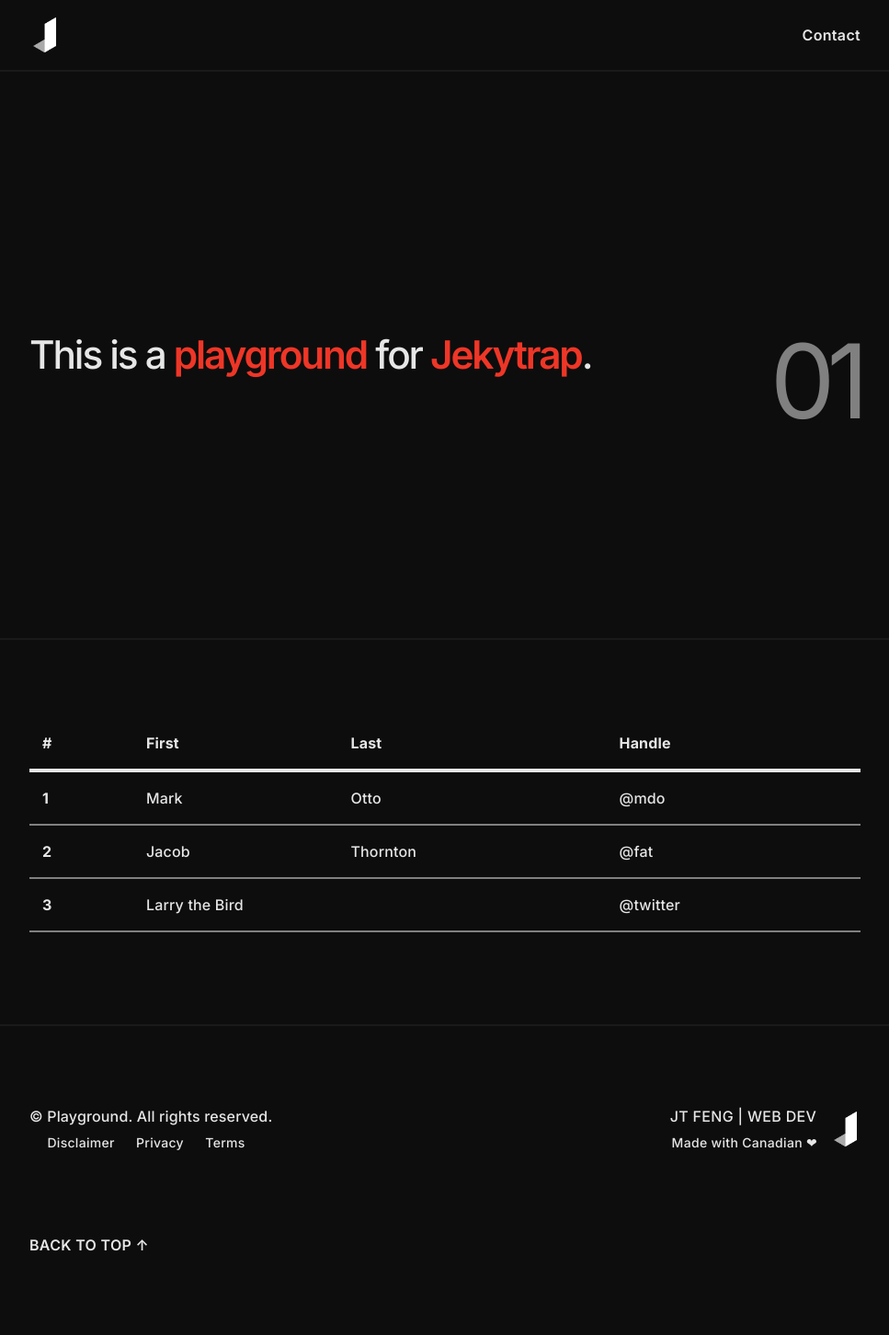
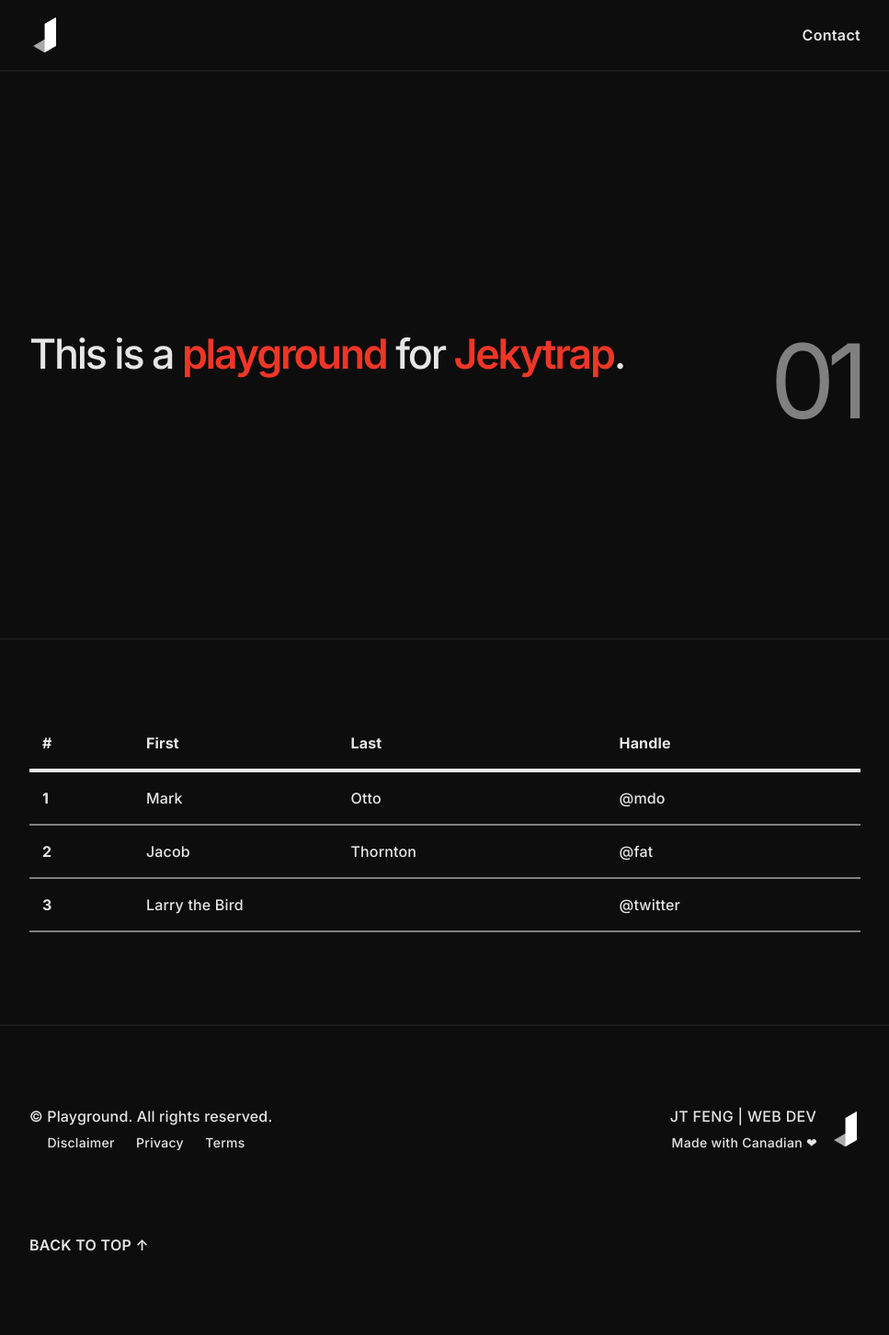
Before and after one commit to jingtianfeng/jekytrap-playground, a Jekyll site: the page built from index.html, in a window 1280 px wide. Shown: the whole page at 92% size, without its empty margins (156-1123 px from the left). Built offline with Jekyll 4.4.1, drawn with Linux system fonts in a browser that asks for light colours.

Commit message:
Update styles: tweak $h1-font-size and $h1-line-height

```diff
--- a/assets/css/styles.scss
+++ b/assets/css/styles.scss
@@ -108,9 +108,9 @@ $headings-font-weight: $font-weight-normal;
 $headings-line-height: 1;
 $headings-margin-bottom: 0;
 // ---------------------------------------------------------------------------------
-$h1-font-size: $spacer * $spacer-ratio * 2 * .756;
+$h1-font-size: $spacer * $spacer-ratio * 2 * .8;
 $h1-letter-spacing: -0.05em;
-$h1-line-height: $spacer-ratio-sqrt;
+$h1-line-height: 1.25;
 $h1-text-transform: none;
 // ---------------------------------------------------------------------------------
 $h2-font-size: $spacer * $spacer-ratio-sqrt;
```
